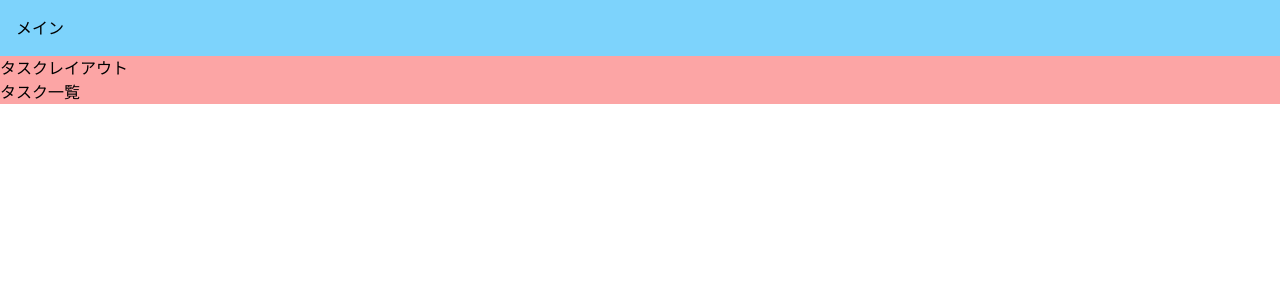
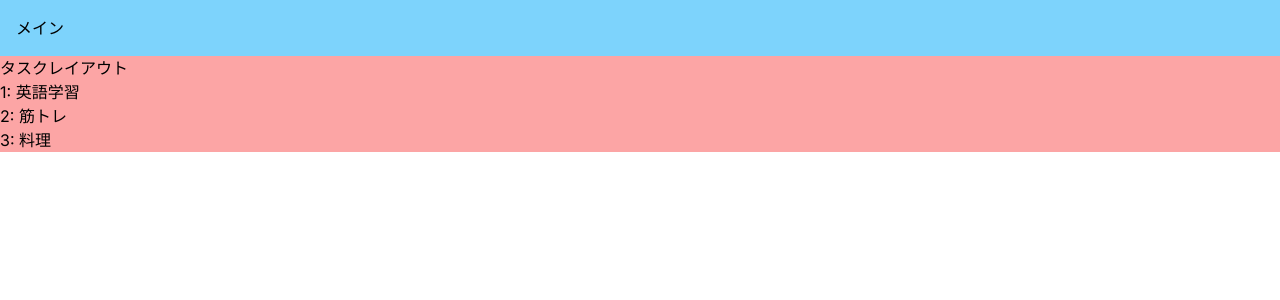
Before and after one commit to Kroro1208/next-basic-learn-app, a Next.js app: page /task in a window 1280 px wide. Shown: the top 300 px of the page. Built offline with nearby package versions, Linux system fonts and the light colour scheme.

Commit message:
タスク情報を取得して一覧ページに表示させた

```diff
--- a/src/app/(main)/task/page.tsx
+++ b/src/app/(main)/task/page.tsx
@@ -1,8 +1,25 @@
+import { Task } from "@/app/api/tasks/route";
 
-const TaskPage = () => {
+const getAllTasks = async() => {
+  const response = await fetch('http://localhost:3000/api/tasks', {
+    method: 'GET',
+    cache: 'no-store'
+  });
+
+  return await response.json();
+}
+
+const TaskPage = async () => {
+  const tasks = (await getAllTasks()).tasks as Task[];
   return (
     <div>
-      タスク一覧
+      {tasks.map((task) => (
+        <div key={task.id}>
+          <ul>
+            <li>{task.id}: {task.name}</li>
+          </ul>
+        </div>
+      ))}
     </div>
   );
 }
```
